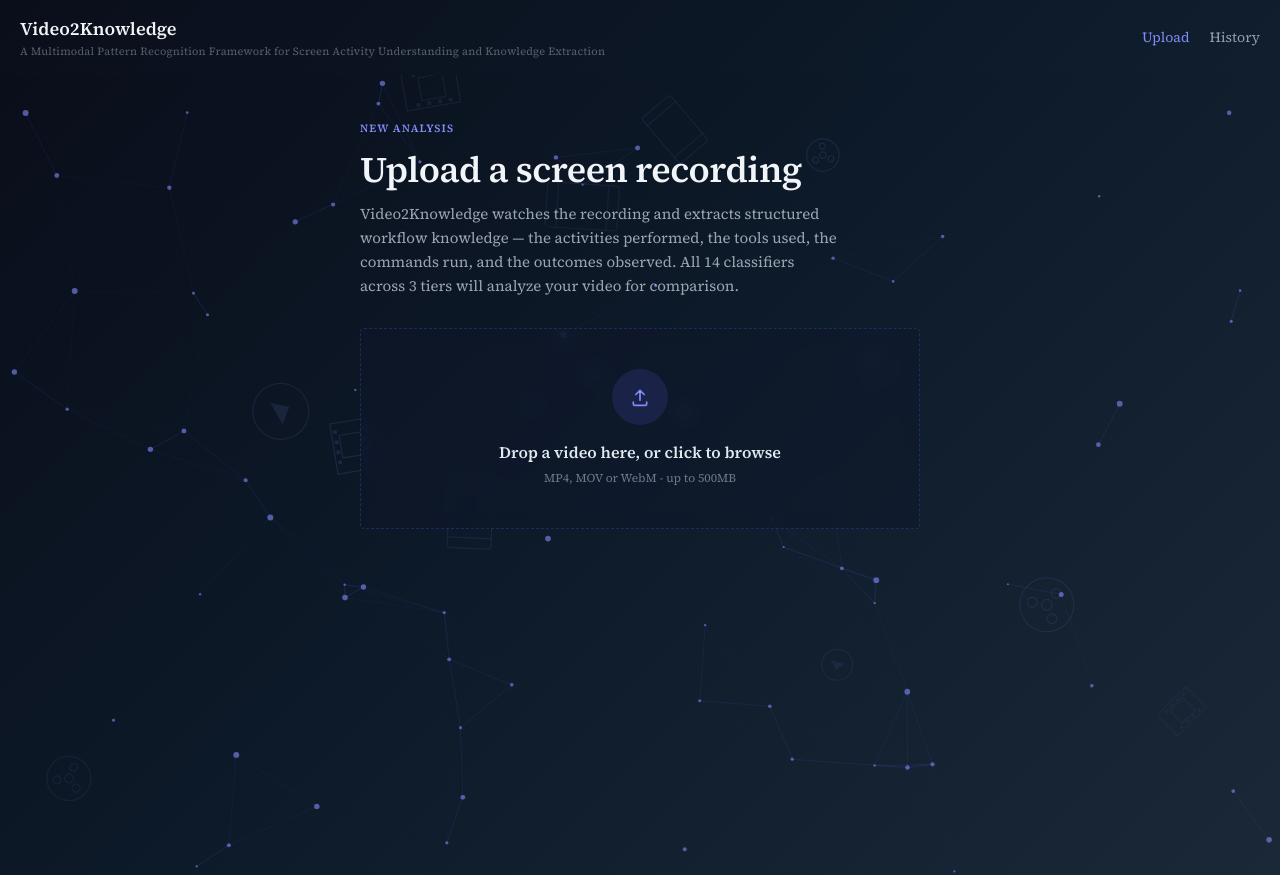
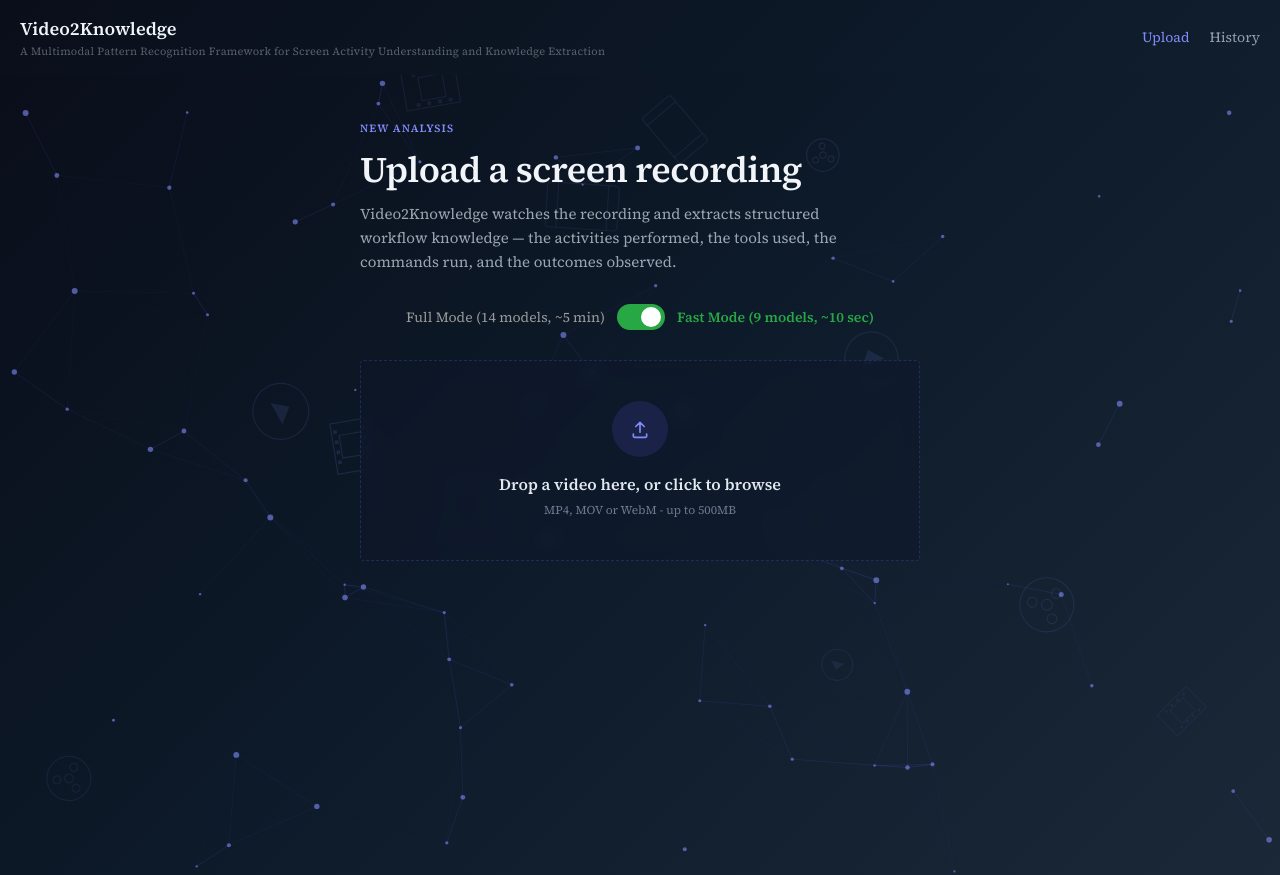
Before and after one commit to laxmi1707/PatternRecognSystem-Video2Text, a React (Vite) app in the folder SourceCode/frontend/: page / in a window 1280 px wide. Built offline with nearby package versions, Linux system fonts and the light colour scheme; no server answers.

Commit message:
feat: add fast/full mode toggle for video analysis
Fast mode runs 9 models (skips SVM, KNN, ensembles) in ~10 seconds.
Full mode runs all 14 models in ~5 minutes.
Toggle on upload page, default is fast mode.

```diff
--- a/SourceCode/frontend/src/App.tsx
+++ b/SourceCode/frontend/src/App.tsx
@@ -7,14 +7,14 @@ import { useVideoAnalysis } from './hooks/useVideoAnalysis';
 
 export default function App() {
   const {
-    screen, fileName, videoUrl, progress, stage, current, history,
+    screen, fileName, videoUrl, progress, stage, fastMode, toggleFastMode, current, history,
     startAnalysis, goUpload, goHistory, viewHistory,
   } = useVideoAnalysis(3);
 
   return (
     <div className="app-shell">
       <NavBar screen={screen} onUpload={goUpload} onHistory={goHistory} />
-      {screen === 'upload' && <UploadPage onFileSelected={(file) => startAnalysis(file)} />}
+      {screen === 'upload' && <UploadPage onFileSelected={(file) => startAnalysis(file)} fastMode={fastMode} onToggleFastMode={toggleFastMode} />}
       {screen === 'analyzing' && <AnalyzingPage fileName={fileName} videoUrl={videoUrl} progress={progress} stage={stage} />}
       {screen === 'results' && current && <ResultsPage result={current} onAnalyzeAnother={goUpload} />}
       {screen === 'history' && <HistoryPage history={history} onView={viewHistory} />}
--- a/SourceCode/frontend/src/hooks/useVideoAnalysis.ts
+++ b/SourceCode/frontend/src/hooks/useVideoAnalysis.ts
@@ -8,6 +8,7 @@ export function useVideoAnalysis(analysisSeconds = 3) {
   const [videoUrl, setVideoUrl] = useState<string | null>(null);
   const [progress, setProgress] = useState(0);
   const [stage, setStage] = useState('');
+  const [fastMode, setFastMode] = useState(true);
   const [current, setCurrent] = useState<AnalysisResult | null>(null);
   const [history, setHistory] = useState<AnalysisResult[]>(() => getMockHistory());
   const handleRef = useRef<AnalyzeHandle | null>(null);
@@ -39,8 +40,10 @@ export function useVideoAnalysis(analysisSeconds = 3) {
       setCurrent(result);
       setHistory((h: AnalysisResult[]) => [result, ...h]);
       setScreen('results');
-    });
-  }, [analysisSeconds]);
+    }, fastMode);
+  }, [analysisSeconds, fastMode]);
+
+  const toggleFastMode = useCallback(() => setFastMode((f) => !f), []);
 
   const goUpload = useCallback(() => {
     handleRef.current?.cancel();
@@ -55,5 +58,5 @@ export function useVideoAnalysis(analysisSeconds = 3) {
     setScreen('results');
   }, []);
 
-  return { screen, fileName, videoUrl, progress, stage, current, history, startAnalysis, goUpload, goHistory, viewHistory };
+  return { screen, fileName, videoUrl, progress, stage, fastMode, toggleFastMode, current, history, startAnalysis, goUpload, goHistory, viewHistory };
 }
--- a/SourceCode/frontend/src/pages/UploadPage.tsx
+++ b/SourceCode/frontend/src/pages/UploadPage.tsx
@@ -3,9 +3,11 @@ import { VideoDropzone } from '../components/video/VideoDropzone';
 
 interface UploadPageProps {
   onFileSelected: (file: File) => void;
+  fastMode: boolean;
+  onToggleFastMode: () => void;
 }
 
-export function UploadPage({ onFileSelected }: UploadPageProps) {
+export function UploadPage({ onFileSelected, fastMode, onToggleFastMode }: UploadPageProps) {
   return (
     <div className="upload-page">
       <CircuitBackground />
@@ -15,8 +17,36 @@ export function UploadPage({ onFileSelected }: UploadPageProps) {
         <p className="upload-desc">
           Video2Knowledge watches the recording and extracts structured workflow knowledge —
           the activities performed, the tools used, the commands run, and the outcomes observed.
-          All 14 classifiers across 3 tiers will analyze your video for comparison.
         </p>
+
+        <div className="mode-toggle" style={{ display: 'flex', alignItems: 'center', justifyContent: 'center', gap: 12, margin: '16px 0' }}>
+          <span style={{ fontSize: 14, color: fastMode ? '#999' : '#007acc', fontWeight: fastMode ? 400 : 600 }}>
+            Full Mode (14 models, ~5 min)
+          </span>
+          <label className="toggle-switch" style={{ position: 'relative', display: 'inline-block', width: 48, height: 26 }}>
+            <input
+              type="checkbox"
+              checked={fastMode}
+              onChange={onToggleFastMode}
+              style={{ opacity: 0, width: 0, height: 0 }}
+            />
+            <span style={{
+              position: 'absolute', cursor: 'pointer', inset: 0,
+              backgroundColor: fastMode ? '#28a745' : '#ccc',
+              borderRadius: 26, transition: 'background-color 0.3s',
+            }}>
+              <span style={{
+                position: 'absolute', height: 20, width: 20,
+                left: fastMode ? 24 : 4, bottom: 3,
+                backgroundColor: 'white', borderRadius: '50%',
+                transition: 'left 0.3s',
+              }} />
+            </span>
+          </label>
+          <span style={{ fontSize: 14, color: fastMode ? '#28a745' : '#999', fontWeight: fastMode ? 600 : 400 }}>
+            Fast Mode (9 models, ~10 sec)
+          </span>
+        </div>
 
         <VideoDropzone onFileSelected={onFileSelected} />
       </div>
--- a/SourceCode/frontend/src/services/api/analysisService.ts
+++ b/SourceCode/frontend/src/services/api/analysisService.ts
@@ -95,6 +95,7 @@ export function analyzeVideo(
   _durationSeconds: number,
   onProgress: (pct: number, stage: string) => void,
   onComplete: (result: AnalysisResult) => void,
+  fastMode: boolean = true,
 ): AnalyzeHandle {
   const controller = new AbortController();
   const videoUrl = URL.createObjectURL(file);
@@ -106,8 +107,8 @@ export function analyzeVideo(
       const upload = await apiPostFile<VideoUploadResponse>('/videos/upload', file);
       if (controller.signal.aborted) return;
 
-      onProgress(5, 'starting analysis');
-      await apiPost<{ job_id: number; status: string }>(`/jobs/${upload.job_id}/run`);
+      onProgress(5, fastMode ? 'starting fast analysis (9 models)' : 'starting full analysis (14 models)');
+      await apiPost<{ job_id: number; status: string }>(`/jobs/${upload.job_id}/run`, { fast_mode: fastMode ? 1 : 0 });
       if (controller.signal.aborted) return;
 
       await new Promise<void>((resolve, reject) => {
```
Also changed, not shown: 2 other files (tests, documents, lock files or other folders).
